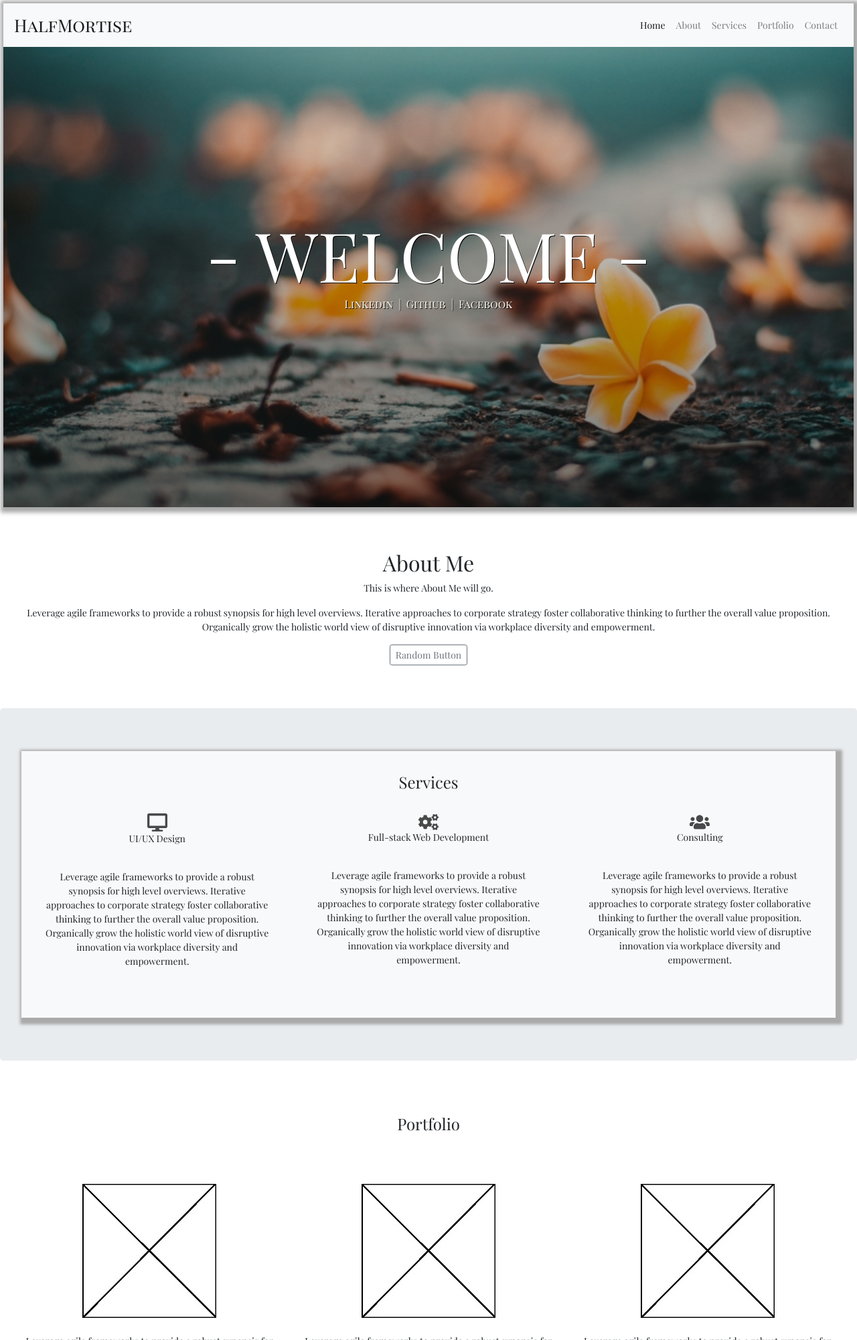
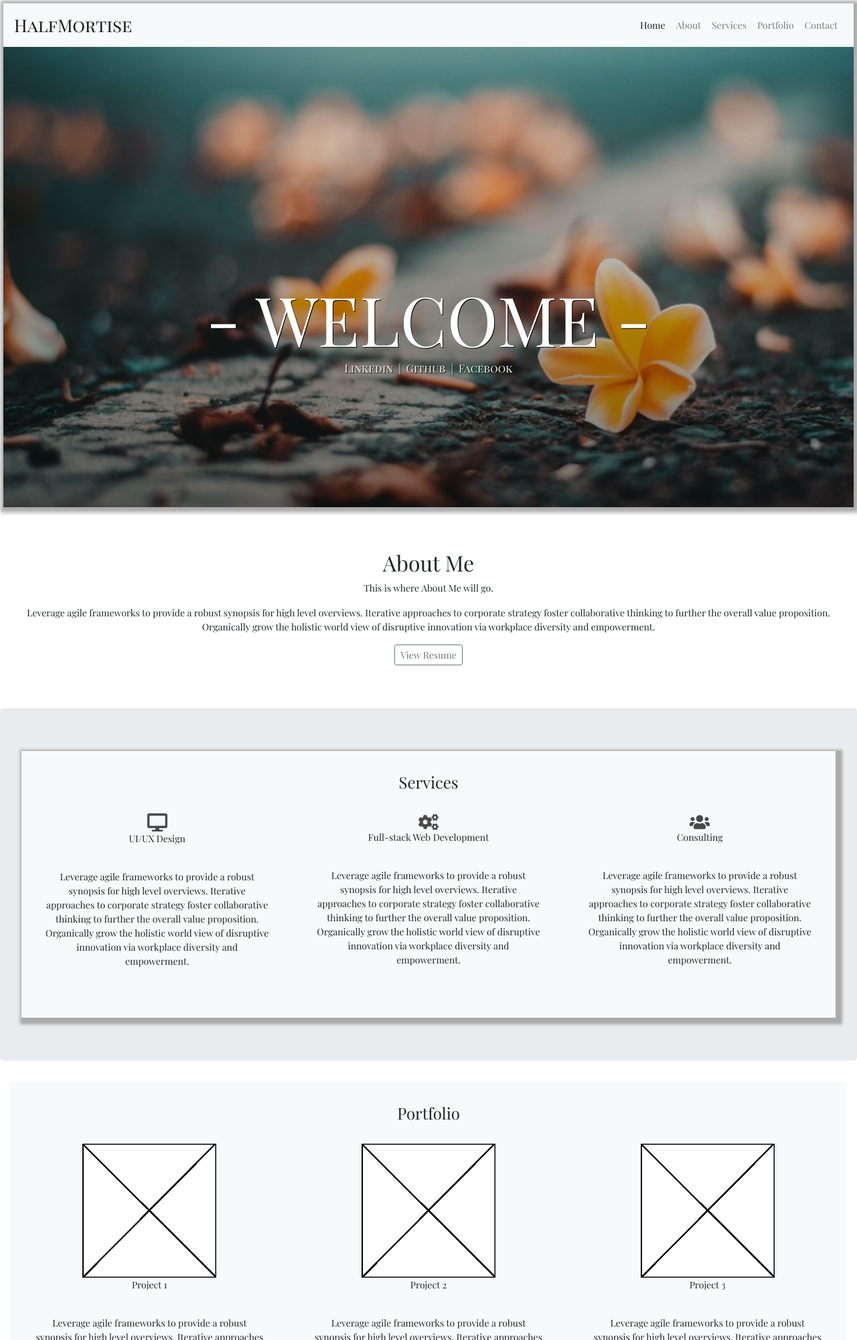
Before and after one commit to HalfMortise/my-pwp, a PHP site: page / in a window 1280 px wide. Shown: the top 2000 px of the page at 67% size. Run offline with PHP 8.4, Linux system fonts and the light colour scheme; some libraries are stand-ins or nearby versions.

Commit message:
Updated Portfolio section; now it's responsive and also uniform with Services section

```diff
--- a/public_html/css/style.css
+++ b/public_html/css/style.css
@@ -40,7 +40,7 @@ header {
 
 .title {
 	position: absolute;
-	top: 50%;
+	top: 62%;
 	left: 50%;
 	transform: translate(-50%, -50%);
 	color: white;
--- a/public_html/index.php
+++ b/public_html/index.php
@@ -93,7 +93,7 @@
 
 					<p class="card-text text-center">Leverage agile frameworks to provide a robust synopsis for high level overviews. Iterative approaches to corporate strategy foster collaborative thinking to further the overall value proposition. Organically grow the holistic world view of disruptive innovation via workplace diversity and empowerment.</p>
 					<p>
-						<button type="submit" class="btn btn-sm btn-outline-secondary">Random Button</button>
+						<button type="submit" class="btn btn-sm btn-outline-secondary">View Resume</button>
 					</p>
 				</div>
 			</section>
@@ -160,7 +160,6 @@
 
 			<!--/SERVICES SECTION-->
 
-		</main>
 
 
 
@@ -171,41 +170,70 @@
 
 
 
+
+
+			<!--PORTFOLIO-->
+
+
 			<!--PORTFOLIO SECTION HEADER-->
+			<section id="portfolio" class="container-fluid text-md-center font">
 
-		<section id="portfolio" class="text-md-center font py-4">
+				<div class="font album py-2 bg-light">
 					<div class="container-fluid justify-content-center text-center">
+						<div class="row">
 							<div class="col-md-12 justify-content-center py-4">
 								<h4>Portfolio</h4>
+							</div>
+							<!--/PORTFOLIO SECTION HEADER-->
+
+
+							<div class="col-md-4 mb-2">
+								<div class="card-title mb-3 justify-content-center">
+									<img class="mg-fluid d-block mx-auto" src="./images/placeholder.jpg" alt="" />
+									<p class="justify-content-center">Project 1</p>
+									<div class="card-body mb-4">
+										<p class="card-text text-center">Leverage agile frameworks to provide a robust synopsis for high level overviews. Iterative approaches to corporate strategy foster collaborative thinking to further the overall value proposition. Organically grow the holistic world view of disruptive innovation via workplace diversity and empowerment.</p>
+									</div>
+								</div>
+							</div>
+							<div class="col-md-4 mb-4">
+								<div class="card-title mb-4">
+									<img class="mg-fluid d-block mx-auto" src="./images/placeholder.jpg" alt="" />
+									<p class="justify-content-center">Project 2</p>
+									<div class="card-body mb-4">
+										<p class="card-text text-center">Leverage agile frameworks to provide a robust synopsis for high level overviews. Iterative approaches to corporate strategy foster collaborative thinking to further the overall value proposition. Organically grow the holistic world view of disruptive innovation via workplace diversity and empowerment.</p>
+									</div>
+								</div>
+							</div>
+							<div class="col-md-4 mb-4">
+								<div class="card-title mb-4">
+									<img class="mg-fluid d-block mx-auto" src="./images/placeholder.jpg" alt="" />
+									<p class="justify-content-center">Project 3</p>
+									<div class="card-body mb-4">
+										<p class="card-text text-center">Leverage agile frameworks to provide a robust synopsis for high level overviews. Iterative approaches to corporate strategy foster collaborative thinking to further the overall value proposition. Organically grow the holistic world view of disruptive innovation via workplace diversity and empowerment.</p>
+									</div>
+								</div>
+							</div>
+						</div>
 					</div>
 				</div>
 			</section>
 
+			<!--/PORTFOLIO SECTION-->
 
 
-		<!--PORTFOLIO Section-->
-		<section id="portfolio-content" class="portfolio-container font container-fluid">
-			<div class="card-body">
-				<img class="img-fluid d-block mx-auto" src="./images/placeholder.jpg" alt="" />
-				<p class="card-text py-4">
-					Leverage agile frameworks to provide a robust synopsis for high level overviews. Iterative approaches to corporate strategy foster collaborative thinking to further the overall value proposition. Organically grow the holistic world view of disruptive innovation via workplace diversity and empowerment.
-				</p>
-			</div>
 
-			<div class="card-body">
-				<img class="img-fluid d-block mx-auto" src="./images/placeholder.jpg" alt="" />
-				<p class="card-text py-4">
-					Leverage agile frameworks to provide a robust synopsis for high level overviews. Iterative approaches to corporate strategy foster collaborative thinking to further the overall value proposition. Organically grow the holistic world view of disruptive innovation via workplace diversity and empowerment.
-				</p>
-			</div>
 
-			<div class="card-body">
-				<img class="img-fluid d-block mx-auto" src="./images/placeholder.jpg" alt="" />
-				<p class="card-text py-4">
-					Leverage agile frameworks to provide a robust synopsis for high level overviews. Iterative approaches to corporate strategy foster collaborative thinking to further the overall value proposition. Organically grow the holistic world view of disruptive innovation via workplace diversity and empowerment.
-				</p>
-			</div>
-		</section>
+
+
+
+
+
+
+
+
+		</main>
+
 
 
 
@@ -231,7 +259,9 @@
 					<h4>
 						Contact
 					</h4>
-					<p class="contact-paragraph">If you've seen anything that interests you, or if you have any questions about any services provided, please feel free to get in touch by contacting me via the form below.</p>
+					<p class="contact-paragraph">If you would to learn more about my services or engage in discussion about your business needs, please feel free to get in touch by contacting me via the form below.</p>
+					<br />
+					<p class="contact-paragraph">I look forward to hearing from you!</p>
 
 				</div>
 			</div>
```
Lines whose indentation alone changed are shown as unchanged.
